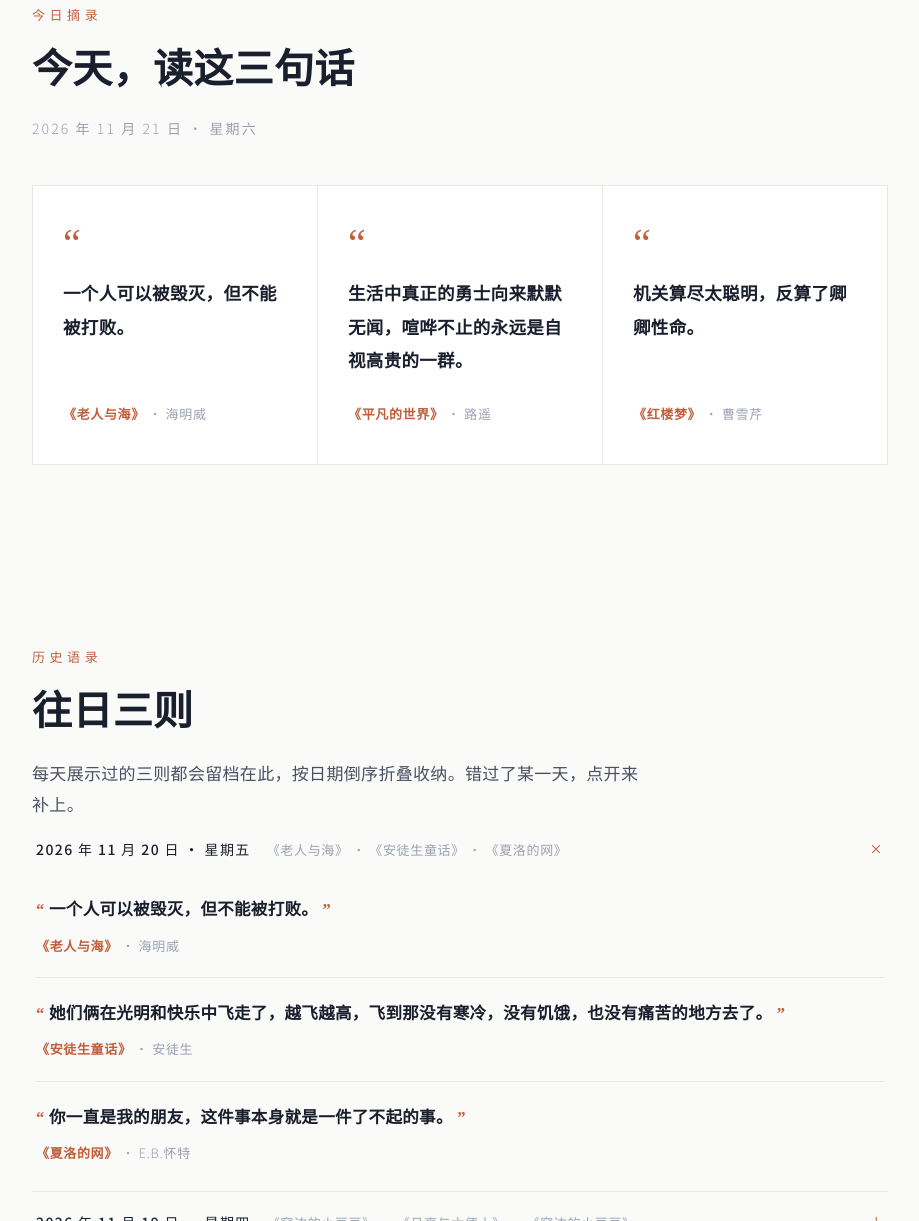
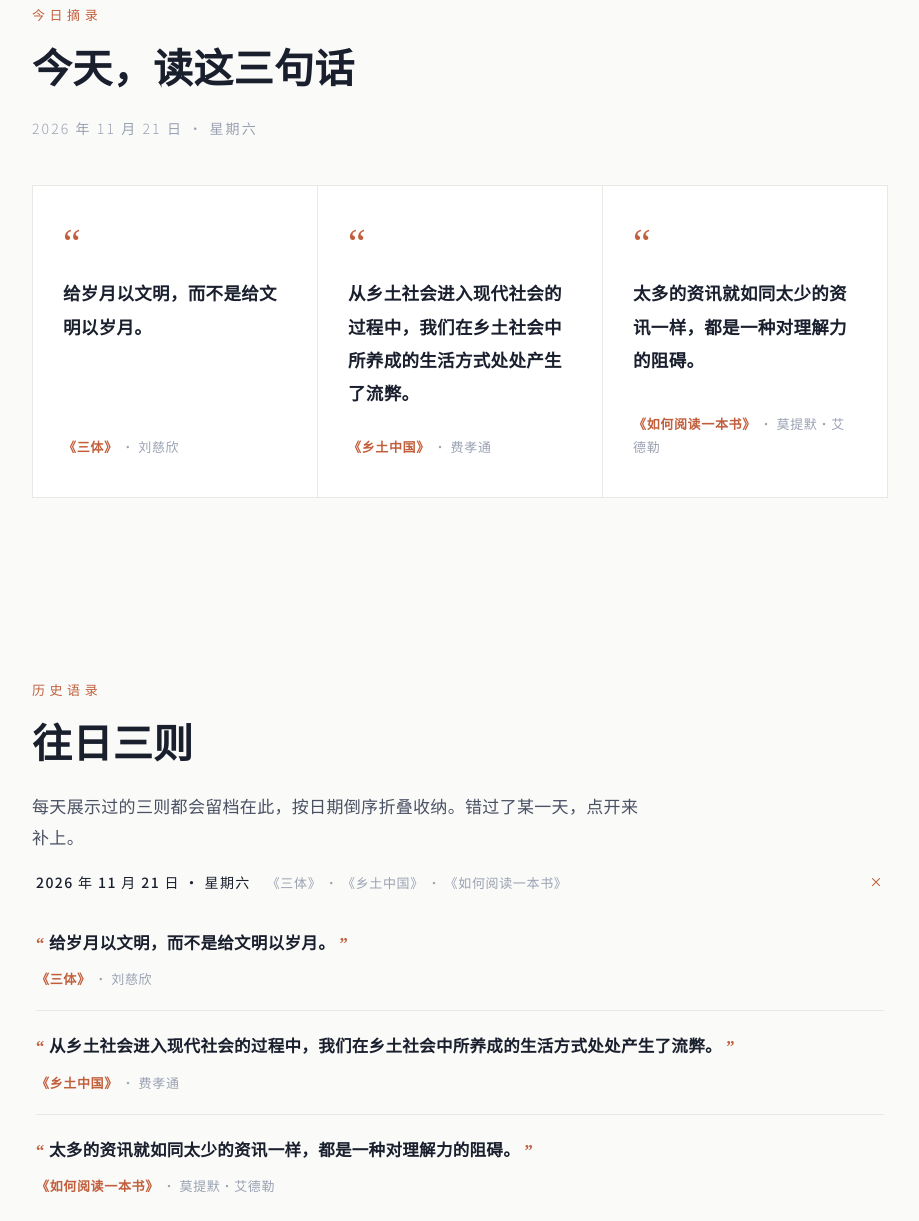
Before and after one commit to yhyacher/qiming, a plain HTML site: page quotes.html in a window 1280 px wide. Shown: the part 551-1772 px from the top of the page, without its empty margins (180-1099 px from the left). Drawn offline with Linux system fonts and the light colour scheme.

Commit message:
更新启明语录 2026-11-21

```diff
--- a/quotes.html
+++ b/quotes.html
@@ -237,13 +237,23 @@ const QUOTES = [
   /* 2026-11-20 新增 */
   { t: "一叶浮萍归大海，人生何处不相逢。", b: "《西游记》", a: "吴承恩", s: "junior" },
   { t: "乱烘烘你方唱罢我登场，反认他乡是故乡。", b: "《红楼梦》", a: "曹雪芹", s: "senior" },
-  { t: "学而不思则罔，思而不学则殆。", b: "《论语》", a: "孔子及其弟子", s: "college" }
+  { t: "学而不思则罔，思而不学则殆。", b: "《论语》", a: "孔子及其弟子", s: "college" },
+
+  /* 2026-11-21 新增 */
+  { t: "这是使某一天与其他日子不同，使某一时刻与其他时刻不同。", b: "《小王子》", a: "圣埃克苏佩里", s: "primary" },
+  { t: "人一辈子都在高潮——低潮中浮沉，惟有庸碌的人，生活才如死水一般；或者要有极高的修养，方能廓然无累，真正的解脱。", b: "《傅雷家书》", a: "傅雷", s: "junior" },
+  { t: "好一似食尽鸟投林，落了片白茫茫大地真干净！", b: "《红楼梦》", a: "曹雪芹", s: "senior" }
 ];
 
 const STAGE_LABEL = { primary: "小学书单", junior: "初中书单", senior: "高中书单", college: "大学书单" };
 
 /* ================== 历史语录（每日三则留档，新的在前） ================== */
 const HISTORY = [
+  { d: "2026-11-21", p: [
+    { t: "给岁月以文明，而不是给文明以岁月。", b: "《三体》", a: "刘慈欣" },
+    { t: "从乡土社会进入现代社会的过程中，我们在乡土社会中所养成的生活方式处处产生了流弊。", b: "《乡土中国》", a: "费孝通" },
+    { t: "太多的资讯就如同太少的资讯一样，都是一种对理解力的阻碍。", b: "《如何阅读一本书》", a: "莫提默·艾德勒" }
+  ]},
   { d: "2026-11-20", p: [
     { t: "一个人可以被毁灭，但不能被打败。", b: "《老人与海》", a: "海明威" },
     { t: "她们俩在光明和快乐中飞走了，越飞越高，飞到那没有寒冷，没有饥饿，也没有痛苦的地方去了。", b: "《安徒生童话》", a: "安徒生" },
```
